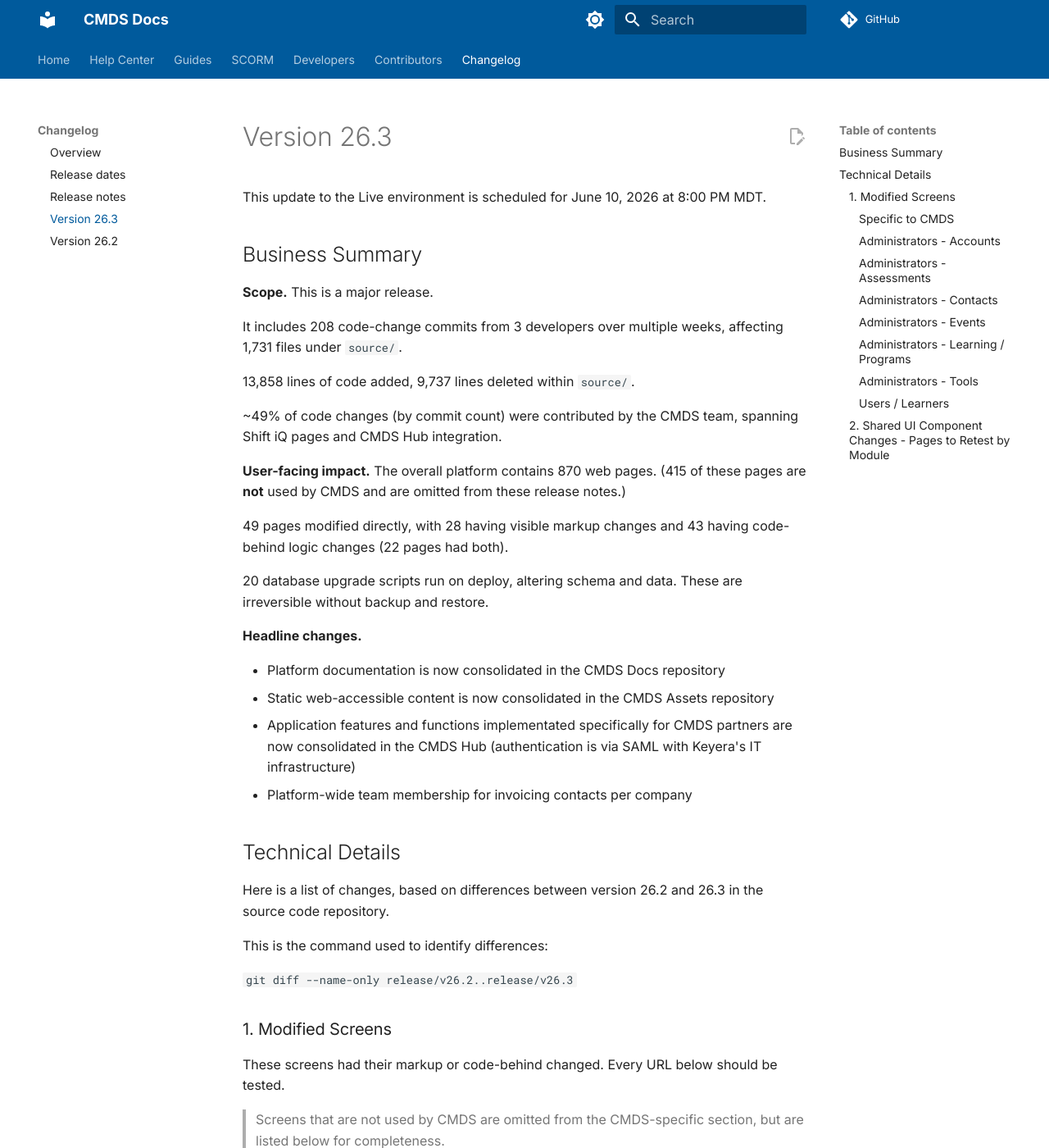
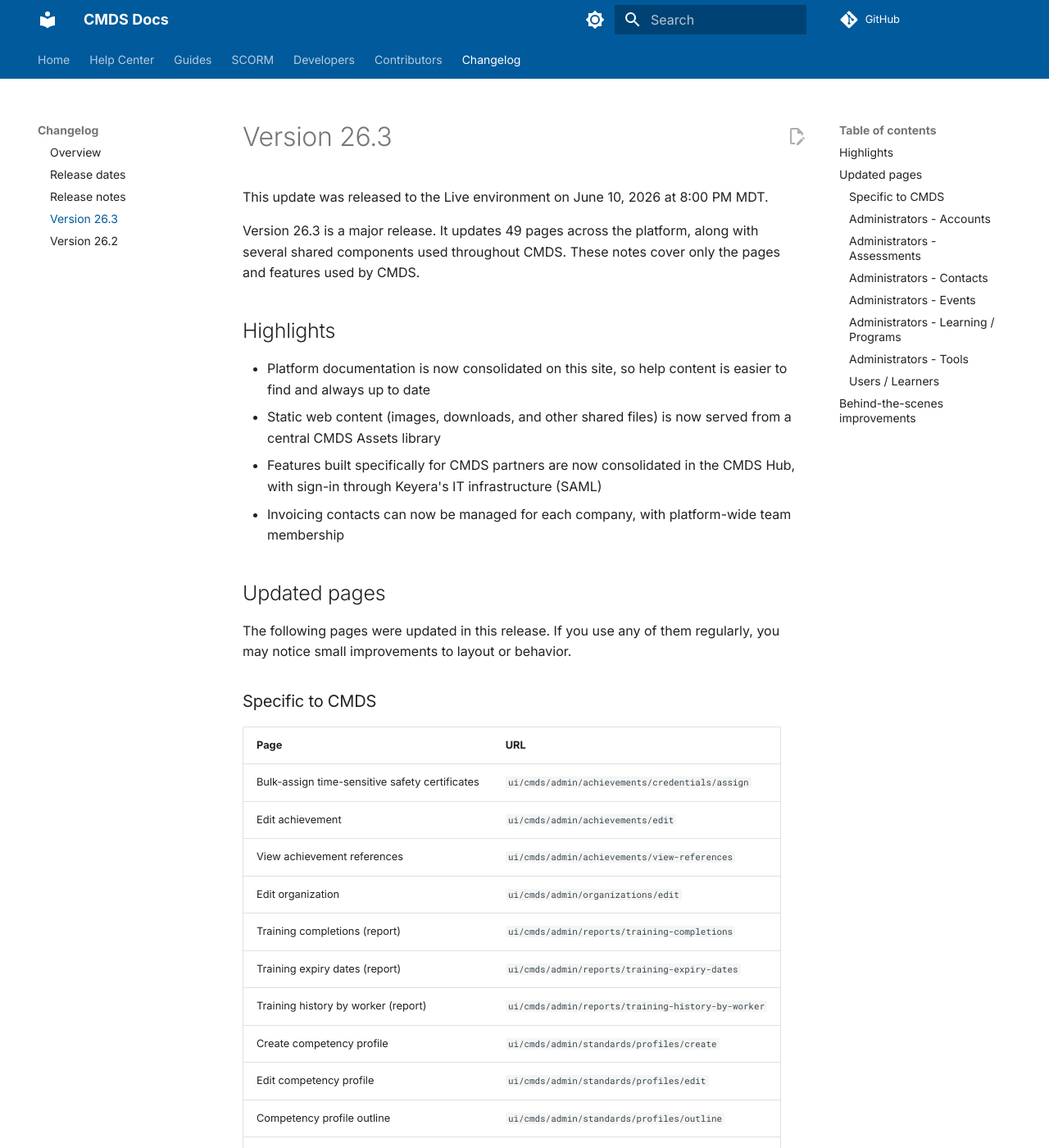
Before and after one commit to cmds-app/docs, an MkDocs documentation site: the page built from docs/changelog/version-26-3.md, in a window 1280 px wide and 1400 px high. Shown: the whole window at 82% size. Built offline with MkDocs 1.6.1 and Material for MkDocs 9.7.7, drawn with Linux system fonts in a browser that asks for light colours; comment, search, counter and statistics services are not loaded; some of the changed text lies outside the part shown.

Commit message:
docs(changelog): rewrite v26.3 notes in end-user tone
Remove internal QA detail (diff commands, LOC counts, schema
warnings) so the page reads for customers, not testers.

```diff
--- a/docs/changelog/version-26-3.md
+++ b/docs/changelog/version-26-3.md
@@ -1,47 +1,23 @@
 # Version 26.3
 
-This update to the Live environment is scheduled for June 10, 2026 at 8:00 PM MDT.
+This update was released to the Live environment on June 10, 2026 at 8:00 PM MDT.
 
-## Business Summary
+Version 26.3 is a major release. It updates 49 pages across the platform, along with several shared components used throughout CMDS. These notes cover only the pages and features used by CMDS.
 
-**Scope.** This is a major release.
+## Highlights
 
-It includes 208 code-change commits from 3 developers over multiple weeks, affecting 1,731 files under `source/`.
+- Platform documentation is now consolidated on this site, so help content is easier to find and always up to date
+- Static web content (images, downloads, and other shared files) is now served from a central CMDS Assets library
+- Features built specifically for CMDS partners are now consolidated in the CMDS Hub, with sign-in through Keyera's IT infrastructure (SAML)
+- Invoicing contacts can now be managed for each company, with platform-wide team membership
 
-13,858 lines of code added, 9,737 lines deleted within `source/`.
+## Updated pages
 
-~49% of code changes (by commit count) were contributed by the CMDS team, spanning Shift iQ pages and CMDS Hub integration.
+The following pages were updated in this release. If you use any of them regularly, you may notice small improvements to layout or behavior.
 
-**User-facing impact.** The overall platform contains 870 web pages. (415 of these pages are **not** used by CMDS and are omitted from these release notes.)
+### Specific to CMDS
 
-49 pages modified directly, with 28 having visible markup changes and 43 having code-behind logic changes (22 pages had both).
-
-20 database upgrade scripts run on deploy, altering schema and data. These are irreversible without backup and restore.
-
-**Headline changes.**
-
-- Platform documentation is now consolidated in the CMDS Docs repository
-- Static web-accessible content is now consolidated in the CMDS Assets repository
-- Application features and functions implementated specifically for CMDS partners are now consolidated in the CMDS Hub (authentication is via SAML with Keyera's IT infrastructure)
-- Platform-wide team membership for invoicing contacts per company
-
-## Technical Details
-
-Here is a list of changes, based on differences between version 26.2 and 26.3 in the source code repository.
-
-This is the command used to identify differences:
-
-`git diff --name-only release/v26.2..release/v26.3`
-
-### 1. Modified Screens
-
-These screens had their markup or code-behind changed. Every URL below should be tested.
-
-> Screens that are not used by CMDS are omitted from the CMDS-specific section, but are listed below for completeness.
-
-#### Specific to CMDS
-
-| Screen | URL |
+| Page | URL |
 |---|---|
 | Bulk-assign time-sensitive safety certificates | `ui/cmds/admin/achievements/credentials/assign` |
 | Edit achievement | `ui/cmds/admin/achievements/edit` |
@@ -55,53 +31,53 @@ These screens had their markup or code-behind changed. Every URL below should be
 | Competency profile outline | `ui/cmds/admin/standards/profiles/outline` |
 | Search competency profiles | `ui/cmds/admin/standards/profiles/search` |
 
-#### Administrators - Accounts
+### Administrators - Accounts
 
-| Screen | URL |
+| Page | URL |
 |---|---|
 | Search organizations | `ui/cmds/admin/organizations/search` |
 
-#### Administrators - Assessments
+### Administrators - Assessments
 
-| Screen | URL |
+| Page | URL |
 |---|---|
 | Assessments home | `ui/admin/assessments/home` |
 | Download assessment bank | `ui/admin/assessments/banks/download` |
 | Print assessment bank | `ui/admin/assessments/banks/print` |
 | Print assessment form | `ui/admin/assessments/forms/print` |
 
-#### Administrators - Contacts
+### Administrators - Contacts
 
-| Screen | URL |
+| Page | URL |
 |---|---|
 | Create group membership | `ui/admin/contacts/groups/create-membership` |
 | Create person membership | `ui/admin/contacts/people/create-membership` |
 | Edit person | `ui/admin/contacts/people/edit` |
 | Send a welcome email | `ui/admin/contacts/people/send-email` |
 
-#### Administrators - Events
+### Administrators - Events
 
-| Screen | URL |
+| Page | URL |
 |---|---|
 | Edit class event | `ui/admin/events/classes/outline` |
 
-#### Administrators - Learning / Programs
+### Administrators - Learning / Programs
 
-| Screen | URL |
+| Page | URL |
 |---|---|
 | Assign learners to a program | `ui/admin/learning/programs/enrollments/assign` |
 | Edit achievement on a program | `ui/admin/learning/programs/modify-achievement` |
 | Publish a program | `ui/admin/learning/programs/modify-publication` |
 
-#### Administrators - Tools
+### Administrators - Tools
 
-| Screen | URL |
+| Page | URL |
 |---|---|
 | Tools | `ui/admin/tools` |
 
-#### Users / Learners
+### Users / Learners
 
-| Screen | URL |
+| Page | URL |
 |---|---|
 | Sign in | `ui/lobby/signin` |
 | Attempt a quiz | `ui/portal/assessments/attempts/answer` |
@@ -112,22 +88,22 @@ These screens had their markup or code-behind changed. Every URL below should be
 | View my profile | `ui/portal/profile` |
 | Switch organization | `ui/portal/security/organizations` |
 
-### 2. Shared UI Component Changes - Pages to Retest by Module
+## Behind-the-scenes improvements
 
-Shared components used by multiple URLs affect multiple screens.
+This release also improves shared components that appear on many pages. You may notice small changes in these areas:
 
-Here is a list of areas to smoke-test and ensure no unexpected side-effects from changes to shared components.
+- Achievement search criteria and results
+- Achievement list editing on achievement pages
+- Bulk tools for selecting and assigning achievements
+- Profile owner selection on competency profiles
+- Organization selection when assigning credentials and searching achievements
+- Invoicing contacts for companies
+- Survey and form submission search
+- Contact group roles
+- Course search results and activity controls
+- Class event registration
+- Credential search criteria and results
+- Program publication setup
+- Mailout failure search
 
-- Achievement search criteria and results (CMDS)
-- Achievement list editor (used across CMDS achievement pages)
-- Bulk tools to select and assign achievements
-- Profile owner selector (renamed from `ProfileHierarchy`; replaces `ProfileVisibilitySelector`)
-- Reusable organization scope selector (now drives credential Assign and Achievement search; CMDS)
-- Invoicing contacts control (CMDS)
-- Survey/form submission search criteria and results
-- Contact group role grid
-- Course search results and activity controls
-- Class event registration grid
-- Credential search criteria and results
-- Programs publication setup
-- Mailout failure search results
+If you have questions about anything in this release, reach out to our support team.
```
